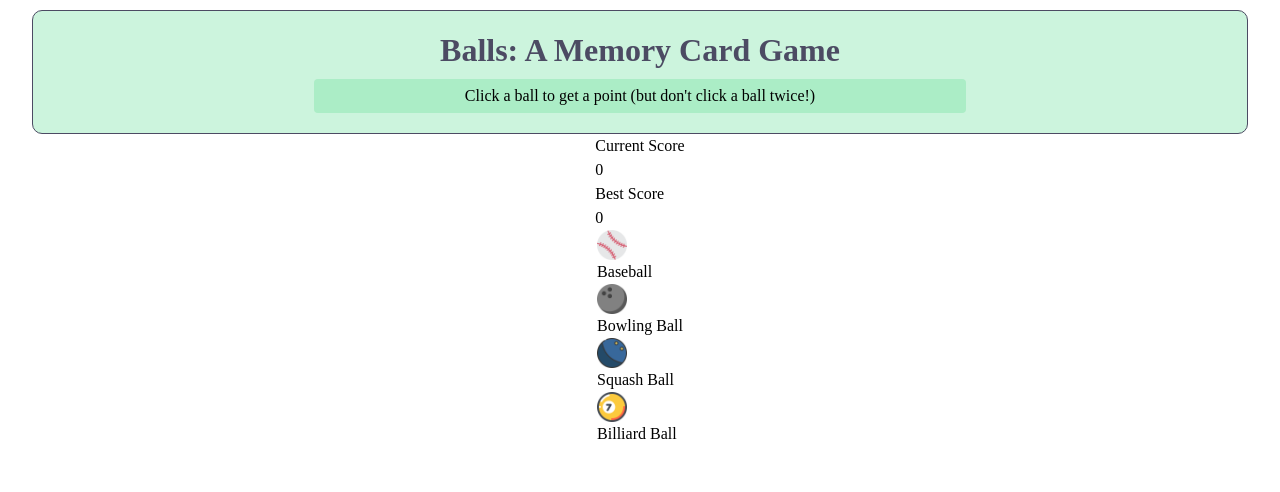
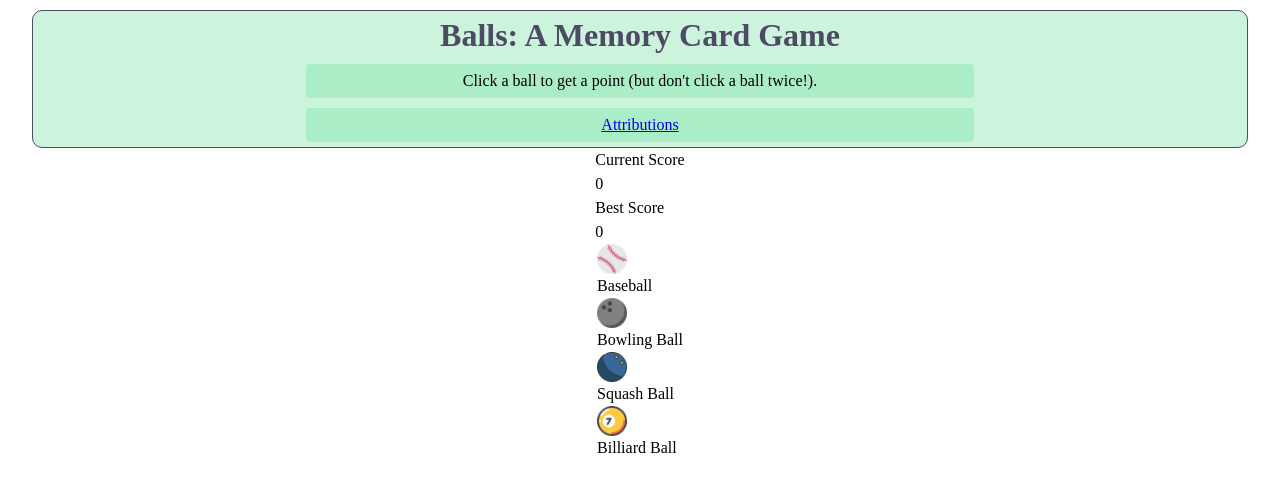
Before and after one commit to 01zulfi/memory-card, a React (Create React App) app: page / in a window 1280 px wide. Shown: the top 492 px of the page. Built offline with nearby package versions, Linux system fonts and the light colour scheme.

Commit message:
Add atrributions link; enable prettier for CSS

```diff
--- a/src/components/Header.js
+++ b/src/components/Header.js
@@ -5,7 +5,12 @@ const Header = () => {
   return (
     <div className="header">
       <h1 className="title">Balls: A Memory Card Game</h1>
-      <p>Click a ball to get a point (but don't click a ball twice!)</p>
+      <p>Click a ball to get a point (but don't click a ball twice!). </p>
+      <p>
+        <a href="https://github.com/xari4808/memory-card/blob/main/ATTRIBUTIONS.md">
+          Attributions
+        </a>
+      </p>
     </div>
   );
 };
--- a/src/styles/Header.css
+++ b/src/styles/Header.css
@@ -4,17 +4,17 @@ div.header {
   justify-content: center;
   align-items: center;
   flex-direction: column;
-    background:rgb(171, 237, 198, 0.6);
-    border: 1px solid #4C4B63;
+  background: rgb(171, 237, 198, 0.6);
+  border: 1px solid #4c4b63;
   margin-top: 10px;
   border-radius: 10px;
-    padding: 15px;
 }
 
 div.header .title {
   padding: 0;
   margin: 0;
-    color: #4C4B63
+  color: #4c4b63;
+  text-align: center;
 }
 
 div.header p {
```
Also changed, not shown: src/styles/App.css (+5 -5 lines). Lines whose indentation alone changed are shown as unchanged.
